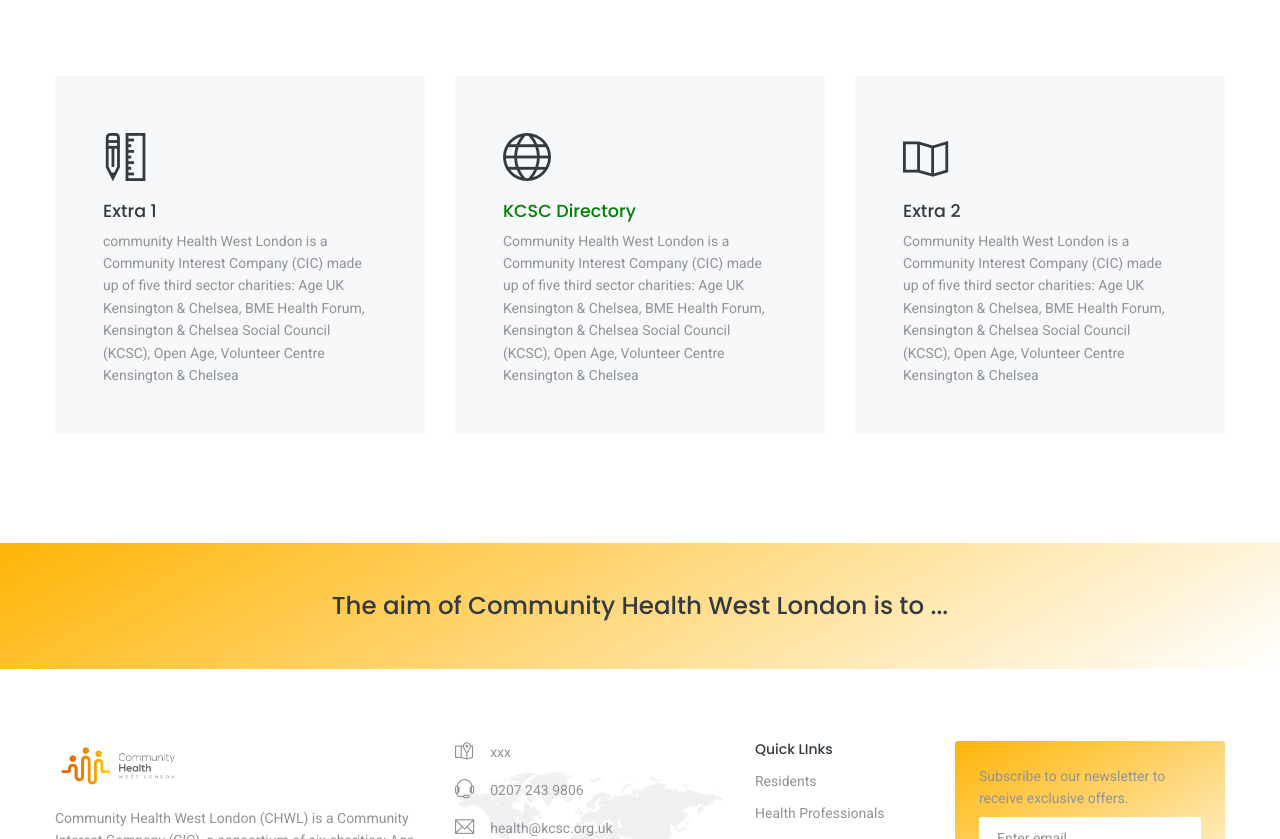
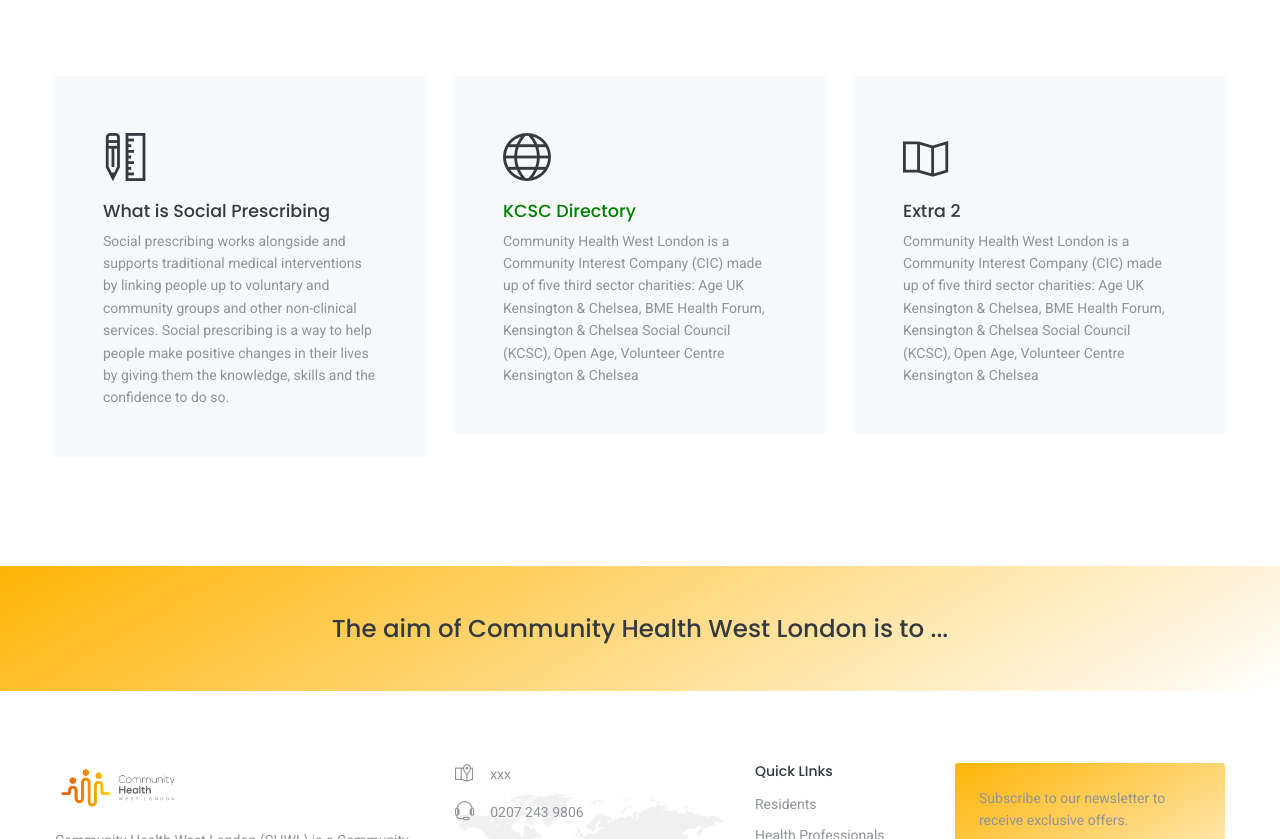
Before and after one commit to AgileVentures/cic-website, a Jekyll site: the page built from residents.md, in a window 1280 px wide and 900 px high, scrolled down 352 px, cut to the strip 61-900 px from the top of the window. Built offline with Jekyll 4.4.1, drawn with Linux system fonts in a browser that asks for light colours; some web fonts are replaced.

Commit message:
Update Residents tile extra “residents_tile_extra_0”

```diff
--- a/_data/residents_tile_extra_0.yml
+++ b/_data/residents_tile_extra_0.yml
@@ -1,6 +1,7 @@
 residents_tile_extra_0:
-  - title: Extra 1
-    text: "community Health West London is a Community Interest Company (CIC) made
-      up of five third sector charities: Age UK Kensington & Chelsea, BME Health
-      Forum, Kensington & Chelsea Social Council (KCSC), Open Age, Volunteer
-      Centre Kensington & Chelsea"
+  - title: What is Social Prescribing
+    text: Social prescribing works alongside and supports traditional medical
+      interventions by linking people up to voluntary and community groups and
+      other non-clinical services. Social prescribing is a way to help people
+      make positive changes in their lives by giving them the knowledge, skills
+      and the confidence to do so.
```
